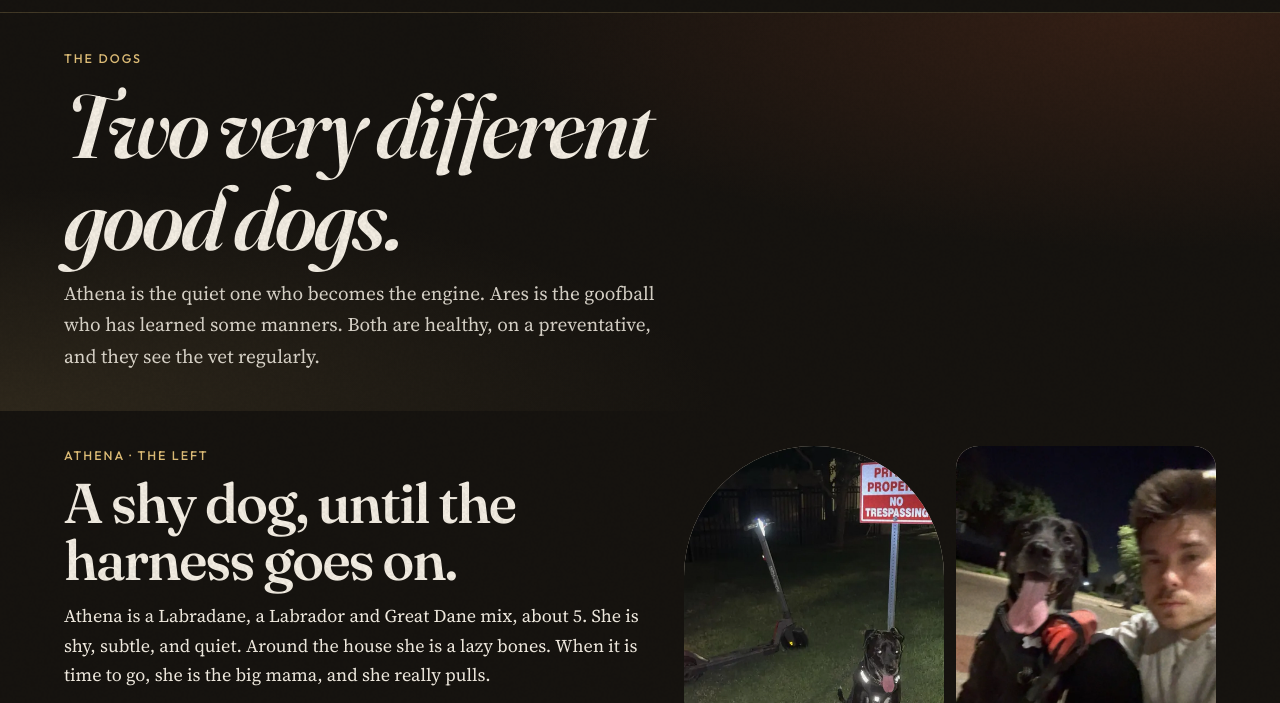
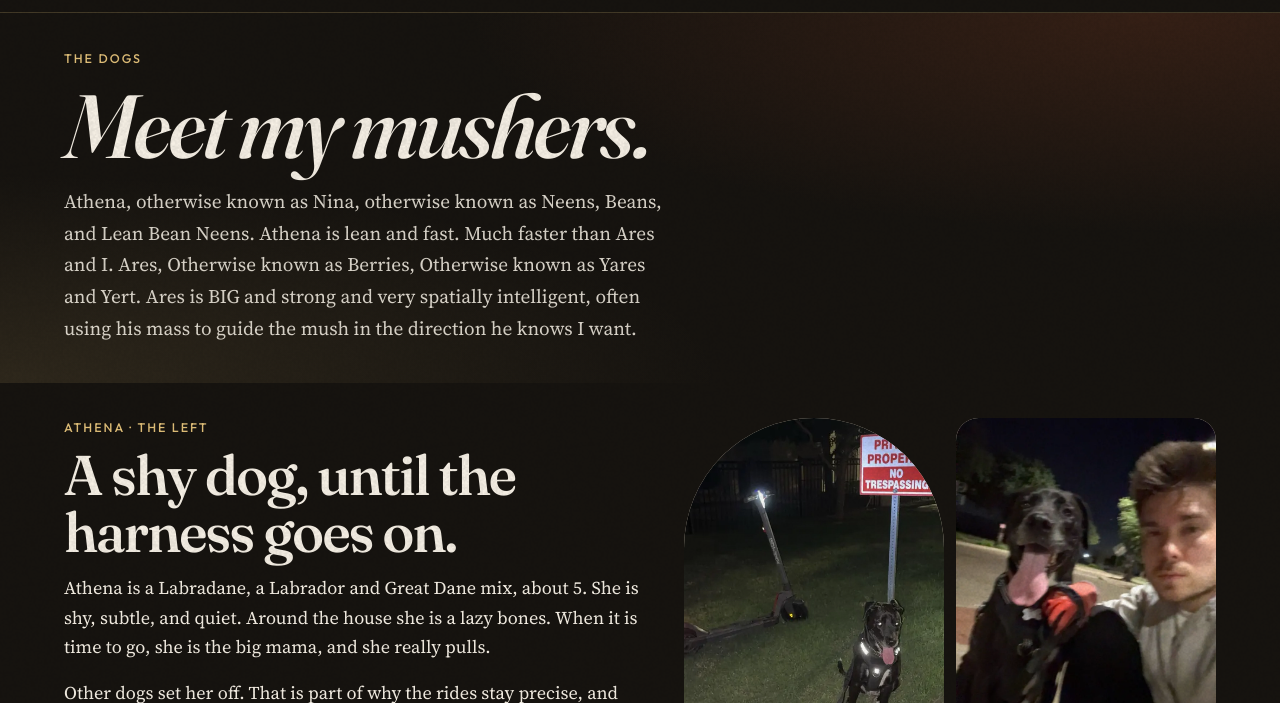
Before and after one commit to JacobSnowden180/Athena-and-Ares, a website: page dogs.html in a window 1280 px wide. Shown: the part 57-760 px from the top of the page. Drawn offline with Linux system fonts and the light colour scheme.

Commit message:
Replace the dogs page hero heading and lede.
Co-authored-by: JacobSnowden180 <JacobSnowden180@users.noreply.github.com>

```diff
--- a/dogs.html
+++ b/dogs.html
@@ -3,13 +3,13 @@
 <head>
 <meta charset="utf-8">
 <meta name="viewport" content="width=device-width, initial-scale=1">
-<title>Meet Athena and Ares</title>
+<title>Meet my mushers</title>
 <meta name="description" content="Athena is a Labradane about 5 who runs on the left. Ares is a Great Pyrenees and Anatolian Shepherd mix about 4 who runs on the right.">
 <meta name="author" content="Jacob Snowden">
 <meta name="theme-color" content="#16130f">
 <link rel="canonical" href="https://athenaandares.com/dogs.html">
 <meta property="og:site_name" content="Athena &amp; Ares">
-<meta property="og:title" content="Meet Athena and Ares">
+<meta property="og:title" content="Meet my mushers">
 <meta property="og:description" content="Athena is a Labradane about 5 who runs on the left. Ares is a Great Pyrenees and Anatolian Shepherd mix about 4 who runs on the right.">
 <meta property="og:type" content="website">
 <meta property="og:url" content="https://athenaandares.com/dogs.html">
@@ -18,7 +18,7 @@
 <meta property="og:image:height" content="630">
 <meta property="og:locale" content="en_US">
 <meta name="twitter:card" content="summary_large_image">
-<meta name="twitter:title" content="Meet Athena and Ares">
+<meta name="twitter:title" content="Meet my mushers">
 <meta name="twitter:description" content="Athena is a Labradane about 5 who runs on the left. Ares is a Great Pyrenees and Anatolian Shepherd mix about 4 who runs on the right.">
 <meta name="twitter:image" content="https://athenaandares.com/images/og.jpg">
 <link rel="icon" href="/favicon.svg" type="image/svg+xml">
@@ -48,8 +48,8 @@
 <header class="page-hero">
 <div class="wrap">
 <p class="plate">The dogs</p>
-<h1>Two very different good dogs.</h1>
-<p class="lede">Athena is the quiet one who becomes the engine. Ares is the goofball who has learned some manners. Both are healthy, on a preventative, and they see the vet regularly.</p>
+<h1>Meet my mushers.</h1>
+<p class="lede">Athena, otherwise known as Nina, otherwise known as Neens, Beans, and Lean Bean Neens. Athena is lean and fast. Much faster than Ares and I. Ares, Otherwise known as Berries, Otherwise known as Yares and Yert. Ares is BIG and strong and very spatially intelligent, often using his mass to guide the mush in the direction he knows I want.</p>
 </div>
 </header>
 
```
